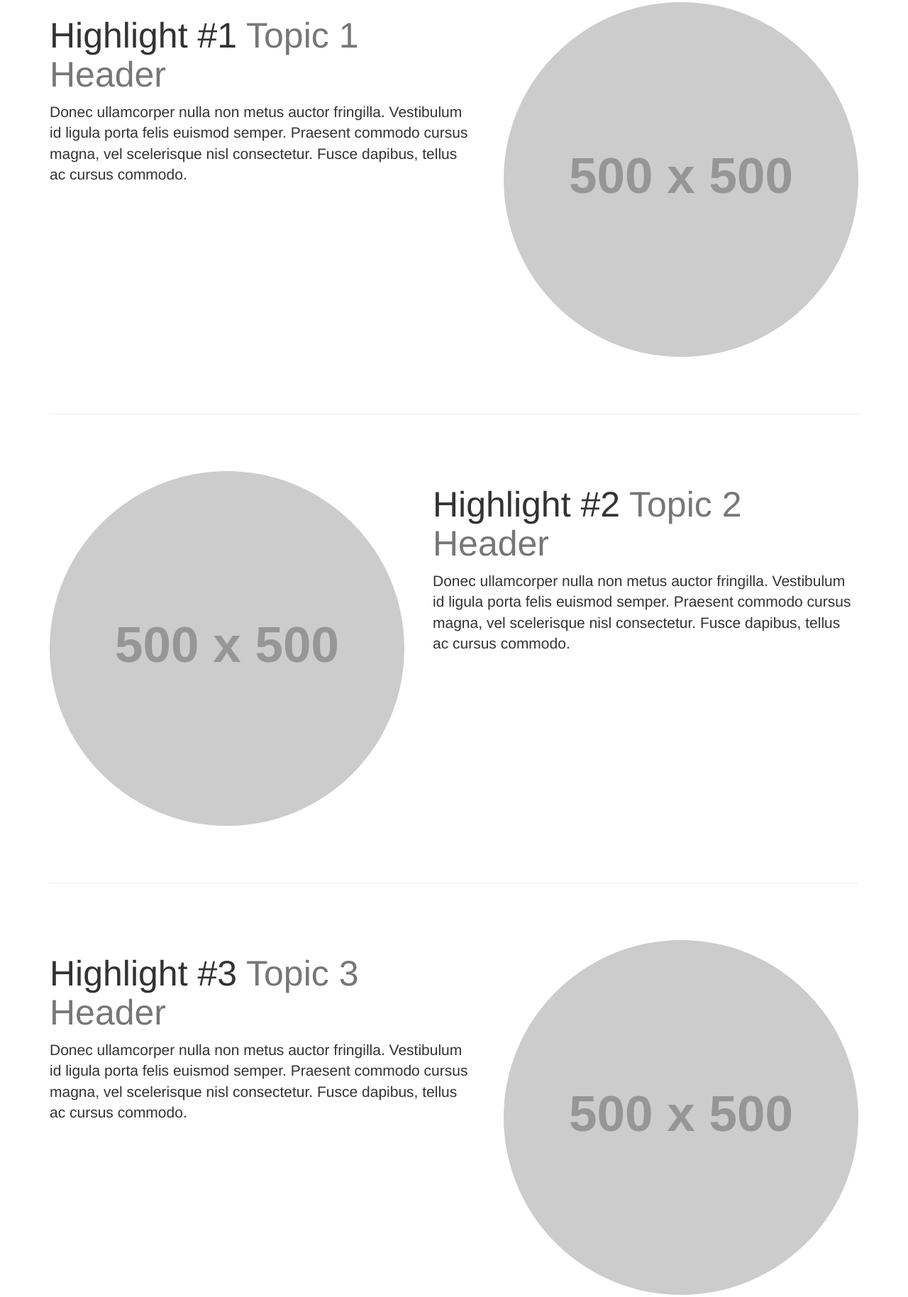
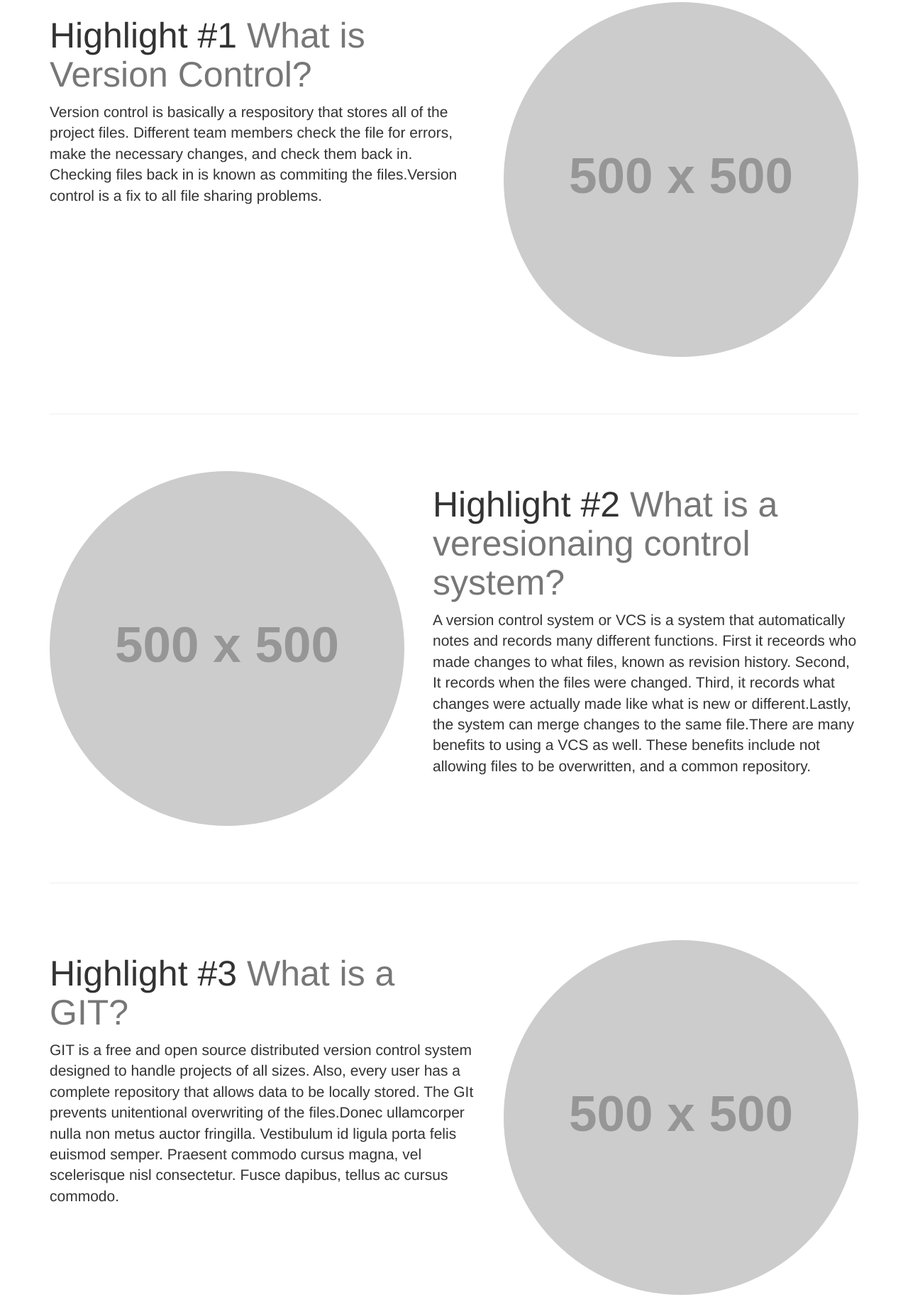
Before and after one commit to Benb2896/lesson3_VersionControl, a plain HTML site: page index.html in a window 1280 px wide. Shown: the part 609-2437 px from the top of the page at 71% size. Drawn offline with Linux system fonts and the light colour scheme; placeholder pictures from the web are drawn by us.

Commit message:
Lesson 3 final commit

```diff
--- a/index.html
+++ b/index.html
@@ -11,7 +11,7 @@
     <meta name="description" content="">
     <meta name="author" content="">
 
-    <title>INSERT YOUR NAME</title>
+    <title>Ben Buchalter</title>
 
     <!-- Bootstrap Core CSS -->
     <link href="css/bootstrap.min.css" rel="stylesheet">
@@ -67,7 +67,7 @@
         <div class="headline">
             <div class="container">
                 <h2>Lesson 3 Highlights</h2>
-                <h3>INSERT YOUR NAME</h3>
+                <h3>Ben Buchalter</h3>
             </div>
         </div>
     </header>
@@ -81,9 +81,9 @@
         <div class="featurette" id="topic1">
             <img class="featurette-image img-circle img-responsive pull-right" src="http://placehold.it/500x500">
             <h2 class="featurette-heading">Highlight #1
-                <span class="text-muted">Topic 1 Header</span>
+                <span class="text-muted">What is Version Control?</span>
             </h2>
-            <p class="lead">Donec ullamcorper nulla non metus auctor fringilla. Vestibulum id ligula porta felis euismod semper. Praesent commodo cursus magna, vel scelerisque nisl consectetur. Fusce dapibus, tellus ac cursus commodo.</p>
+            <p class="lead">Version control is basically a respository that stores all of the project files. Different team members check the file for errors, make the necessary changes, and check them back in. Checking files back in is known as commiting the files.Version control is a fix to all file sharing problems.</p>
         </div>
 
         <hr class="featurette-divider">
@@ -92,9 +92,9 @@
         <div class="featurette" id="topic2">
             <img class="featurette-image img-circle img-responsive pull-left" src="http://placehold.it/500x500">
             <h2 class="featurette-heading">Highlight #2
-                <span class="text-muted">Topic 2 Header</span>
+                <span class="text-muted">What is a veresionaing control system?</span>
             </h2>
-            <p class="lead">Donec ullamcorper nulla non metus auctor fringilla. Vestibulum id ligula porta felis euismod semper. Praesent commodo cursus magna, vel scelerisque nisl consectetur. Fusce dapibus, tellus ac cursus commodo.</p>
+            <p class="lead">A version control system or VCS is a system that automatically notes and records many different functions. First it receords who made changes to what files, known as revision  history. Second, It records when the files were changed. Third, it records what changes were actually made like what is new or different.Lastly, the system can merge changes to the same file.There are many benefits to using a VCS as well. These benefits include not allowing files to be overwritten, and a common repository.</p>
         </div>
 
         <hr class="featurette-divider">
@@ -103,9 +103,9 @@
         <div class="featurette" id="topic3">
             <img class="featurette-image img-circle img-responsive pull-right" src="http://placehold.it/500x500">
             <h2 class="featurette-heading">Highlight #3
-                <span class="text-muted">Topic 3 Header</span>
+                <span class="text-muted">What is a GIT?</span>
             </h2>
-            <p class="lead">Donec ullamcorper nulla non metus auctor fringilla. Vestibulum id ligula porta felis euismod semper. Praesent commodo cursus magna, vel scelerisque nisl consectetur. Fusce dapibus, tellus ac cursus commodo.</p>
+            <p class="lead">GIT is a free and open source distributed version control system designed to handle projects of all sizes. Also, every user has a complete repository that allows data to be locally stored. The GIt prevents unitentional overwriting of the files.Donec ullamcorper nulla non metus auctor fringilla. Vestibulum id ligula porta felis euismod semper. Praesent commodo cursus magna, vel scelerisque nisl consectetur. Fusce dapibus, tellus ac cursus commodo.</p>
         </div>
 
         <hr class="featurette-divider">
@@ -114,9 +114,9 @@
         <div class="featurette" id="topic4">
             <img class="featurette-image img-circle img-responsive pull-left" src="http://placehold.it/500x500">
             <h2 class="featurette-heading">Highlight #4
-                <span class="text-muted">Topic 4 Header</span>
+                <span class="text-muted">Different GIT commands</span>
             </h2>
-            <p class="lead">Donec ullamcorper nulla non metus auctor fringilla. Vestibulum id ligula porta felis euismod semper. Praesent commodo cursus magna, vel scelerisque nisl consectetur. Fusce dapibus, tellus ac cursus commodo.</p>
+            <p class="lead">All of the differemt GIT commands make it easier for the user to import all of their files and connect their files with other programs like cloud9. The commands are simple and straight forward. Some of the commands are to commit and add files. There are basic and remote commands while using GIT that allow the user to do different operations on the page. The remote controls are Git Push and Git Command. </p>
         </div>
 
         <hr class="featurette-divider">
@@ -125,9 +125,9 @@
         <div class="featurette" id="topic5">
             <img class="featurette-image img-circle img-responsive pull-right" src="http://placehold.it/500x500">
             <h2 class="featurette-heading">Highlight #5
-                <span class="text-muted">Topic 5 Header</span>
+                <span class="text-muted">Remote and Local Repositories</span>
             </h2>
-            <p class="lead">Donec ullamcorper nulla non metus auctor fringilla. Vestibulum id ligula porta felis euismod semper. Praesent commodo cursus magna, vel scelerisque nisl consectetur. Fusce dapibus, tellus ac cursus commodo.</p>
+            <p class="lead">A remote repository is a repsitory that resides on a remote server and can be accessed by all of the team members the files are shared with. On the other hand, a local repository is a repository that resides on an individuals server of an individual user. Local repositories can be created by either creating a new repository or cloning an existing one.</p>
         </div>
 
         <hr class="featurette-divider">
```
Also changed, not shown: 1 other file.
